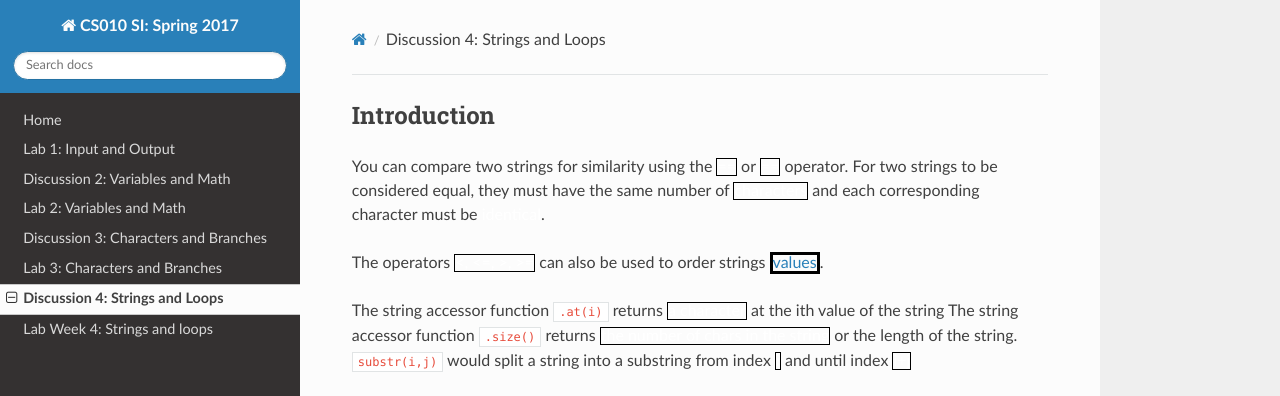
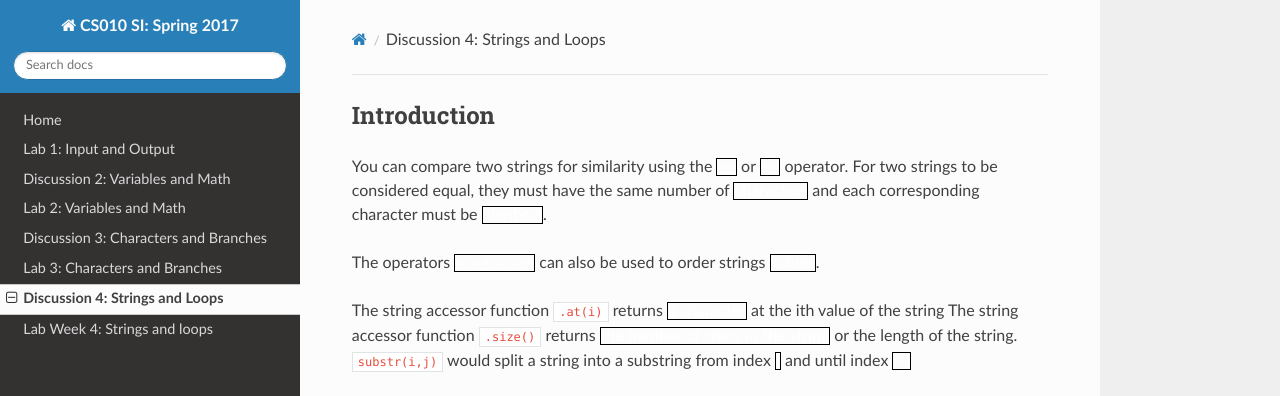
Before and after one commit to cs-si-ucr/cs10, an MkDocs documentation site: the page built from docs/dis04.md, in a window 1280 px wide. Shown: the top 396 px of the page. Built offline with MkDocs 1.6.1, drawn with Linux system fonts in a browser that asks for light colours; nearby versions of some CDN libraries; old or Windows-style settings are respelled for this version of MkDocs.

Commit message:
Fixing discussion 4 mistakes

```diff
--- a/docs/dis04.md
+++ b/docs/dis04.md
@@ -9,12 +9,12 @@ operator.
 For two strings to be considered equal, they must have the same number of
 <a style="color:white;border:solid black;border-width:1px">characters</a>
 and each corresponding character must be
-<a style="color:white;boreder:solid black;border-width:1px">identical</a>.
+<a style="color:white;border:solid black;border-width:1px">identical</a>.
 
 The operators
 <a style="color:white;border:solid black;border-width:1px"><, <=, >, >=</a>
 can also be used to order strings
-<a style="colo:white;border:solid black;border-wiodth:1px">values</a>.
+<a style="color:white;border:solid black;border-width:1px">values</a>.
 
 The string accessor function ``.at(i)`` returns
 <a style="color:white;border:solid black;border-width:1px">a character</a>
```
